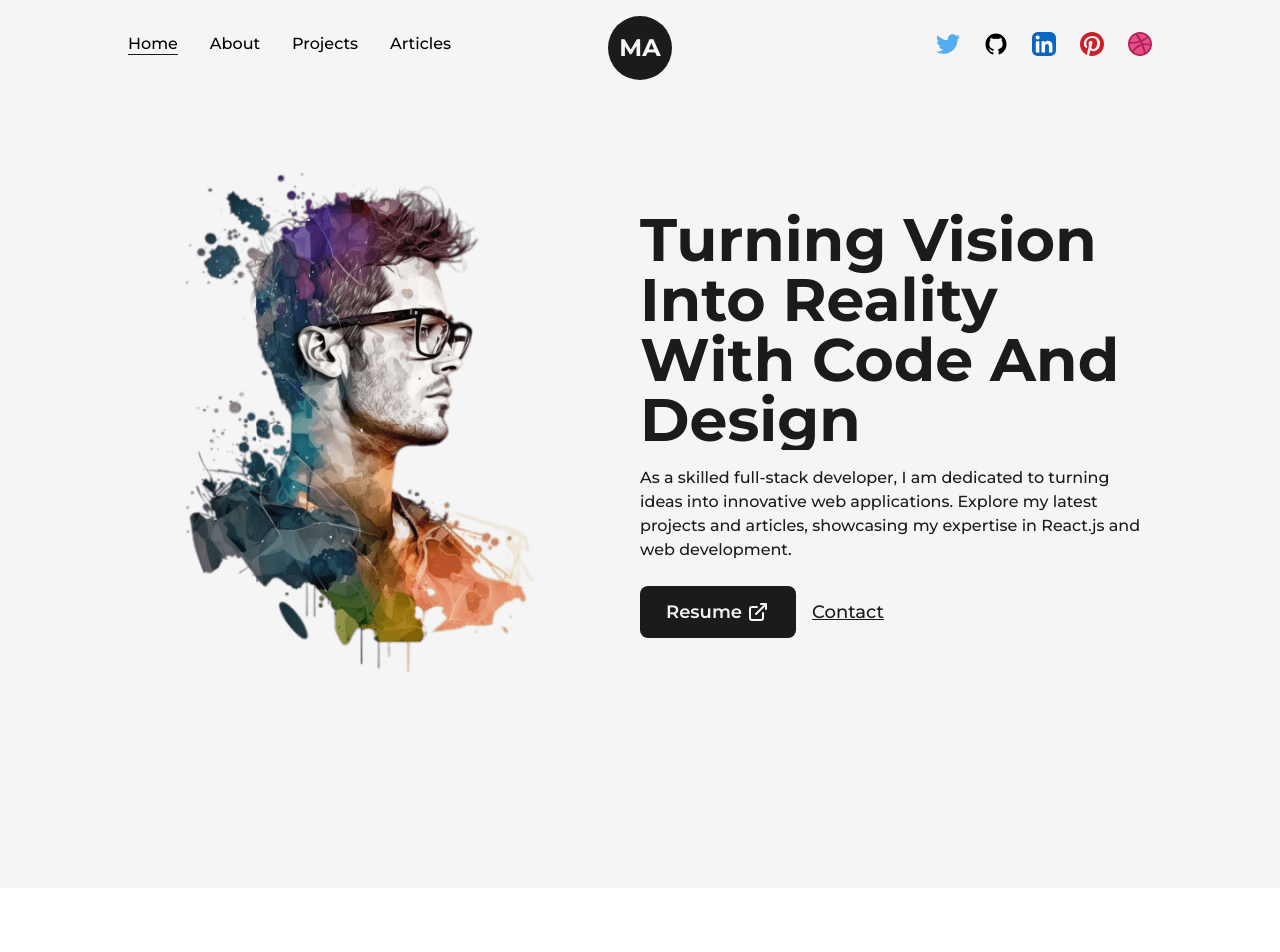
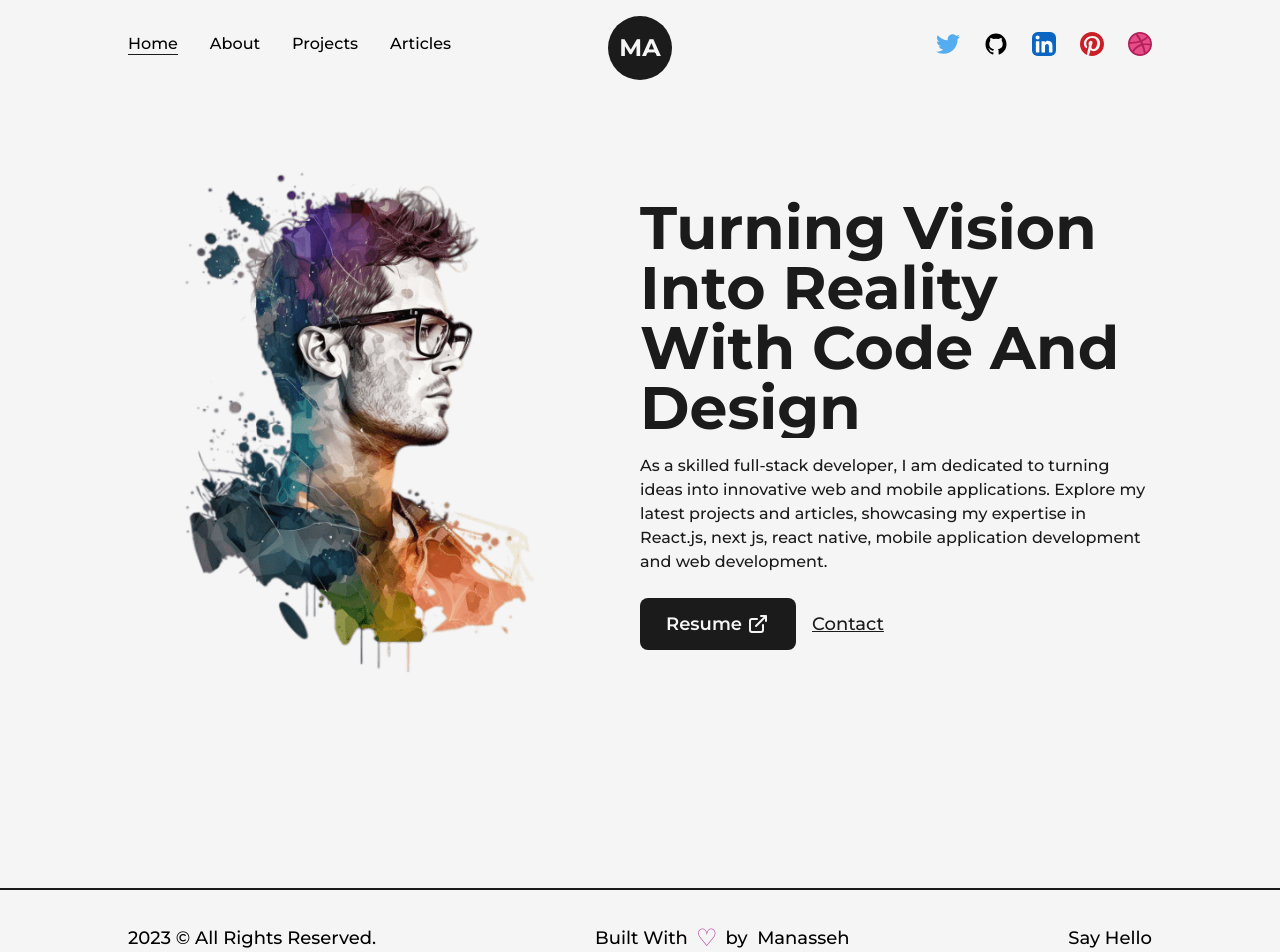
Before and after one commit to Manasseh919/myportfolio, a Next.js app: page / in a window 1280 px wide. Shown: the top 952 px of the page. Before the commit the page ends 888 px from the top, so only its background shows below. Built offline with nearby package versions, Linux system fonts and the light colour scheme.

Commit message:
footer started

```diff
--- /dev/null
+++ b/src/components/Footer.js
@@ -0,0 +1,20 @@
+import React from "react";
+import Layout from "./Layout";
+import Link from "next/link";
+
+const Footer = () => {
+  return (
+    <footer className="w-full border-t-2 border-solid border-dark font-medium text-lg">
+      <Layout className="py-8 flex items-center justify-between">
+        <span>{new Date().getFullYear()} &copy; All Rights Reserved.</span>
+        <div className="flex items-center">
+          Built With <span className="text-primary text-2xl px-2">&#9825;</span> by &nbsp;
+          <Link href="/">Manasseh</Link>
+        </div>
+        <Link href="">Say Hello</Link>
+      </Layout>
+    </footer>
+  );
+};
+
+export default Footer;
--- a/src/pages/_app.js
+++ b/src/pages/_app.js
@@ -1,3 +1,4 @@
+import Footer from "@/components/Footer";
 import NavBar from "@/components/NavBar";
 import "@/styles/globals.css";
 import { Montserrat } from "next/font/google";
@@ -18,6 +19,7 @@ export default function App({ Component, pageProps }) {
       <main className={`${montserrat.variable} font-mont bg-light w-full min-h-screen`}>
         <NavBar/>
         <Component {...pageProps} />
+        <Footer/>
       </main>
     </>
   );
--- a/src/pages/index.js
+++ b/src/pages/index.js
@@ -31,9 +31,10 @@ export default function Home() {
               />
               <p className="my-4 text-base font-medium">
                 As a skilled full-stack developer, I am dedicated to turning
-                ideas into innovative web applications. Explore my latest
-                projects and articles, showcasing my expertise in React.js and
-                web development.
+                ideas into innovative web and mobile applications. Explore my
+                latest projects and articles, showcasing my expertise in
+                React.js, next js, react native, mobile application development
+                and web development.
               </p>
               <div className="flex items-center self-start mt-2">
                 <Link
@@ -43,9 +44,13 @@ export default function Home() {
                   className="flex items-center bg-dark text-light p-2.5 px-6 rounded-lg text-lg font-semibold hover:text-dark hover:bg-light border-2 border-solid border-transparent hover:border-dark"
                 >
                   Resume
-                  <LinkArrow className={"w-6 ml-1"}/>
+                  <LinkArrow className={"w-6 ml-1"} />
                 </Link>
-                <Link href="mailto:manasseh919@gmail.com" target={"_blank"} className="ml-4 text-lg font-medium capitalize text-dark underline">
+                <Link
+                  href="mailto:manasseh919@gmail.com"
+                  target={"_blank"}
+                  className="ml-4 text-lg font-medium capitalize text-dark underline"
+                >
                   Contact
                 </Link>
               </div>
```
